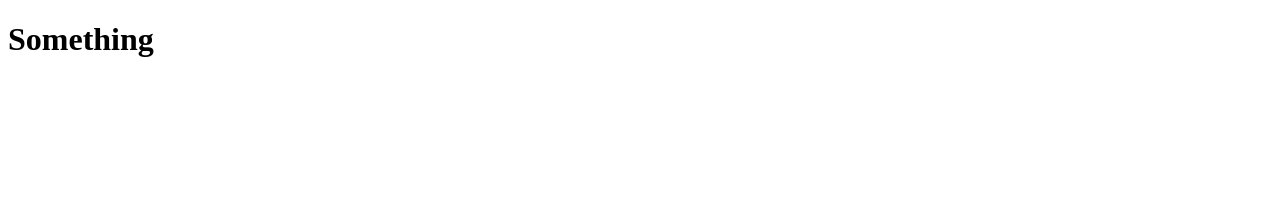
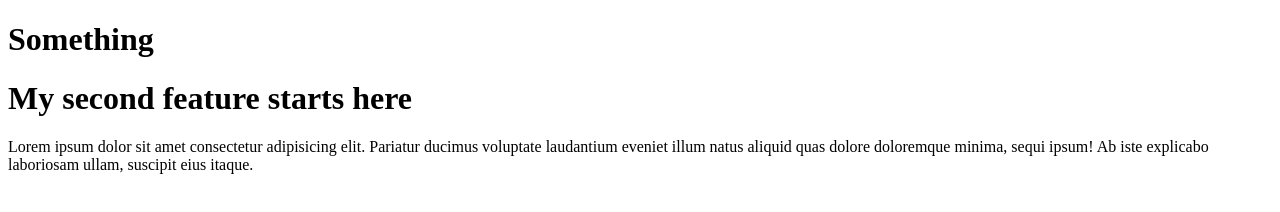
Before and after one commit to kishu80/Frontend-GitDemo, a plain HTML site: page Sub folder/dummy.html in a window 1280 px wide. Drawn offline with Linux system fonts and the light colour scheme.

Commit message:
My feature second feature completed

```diff
--- a/Sub folder/dummy.html
+++ b/Sub folder/dummy.html
@@ -8,5 +8,8 @@
 </head>
 <body>
     <h1>Something</h1>
+
+    <h1>My second feature starts here</h1>
+    <p>Lorem ipsum dolor sit amet consectetur adipisicing elit. Pariatur ducimus voluptate laudantium eveniet illum natus aliquid quas dolore doloremque minima, sequi ipsum! Ab iste explicabo laboriosam ullam, suscipit eius itaque.</p>
 </body>
 </html>
```
Also changed, not shown: index.html (+3 -0 lines), practice.html (+3 -0 lines).
